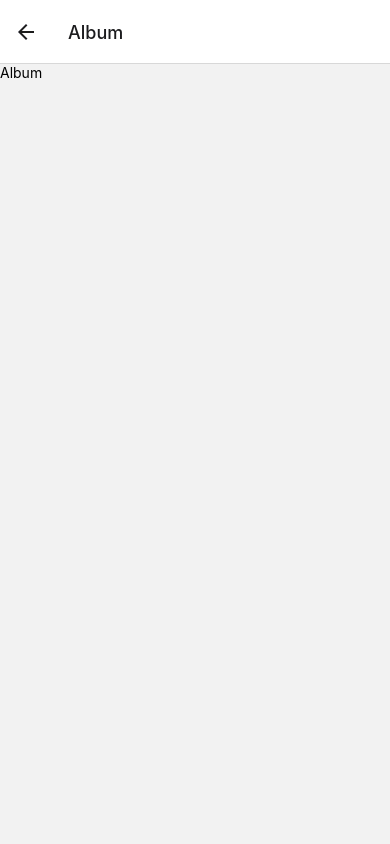
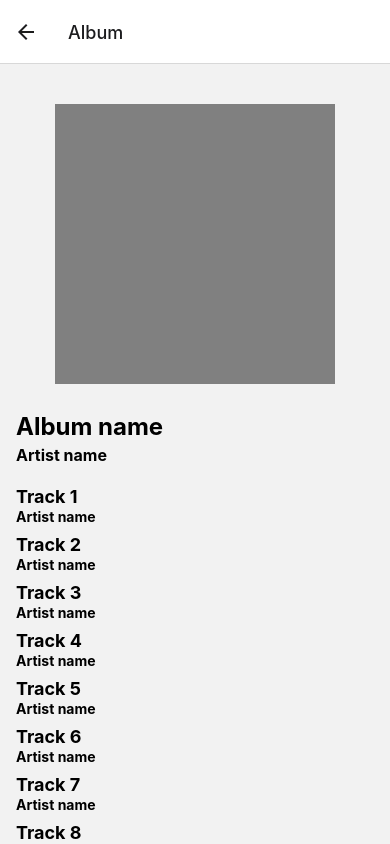
Before and after one commit to tchesa/expo-music-player-app, a React Native app: screen /Album in a window 390 px wide. Shown: the top 844 px of the page. Built offline with nearby package versions, Linux system fonts and the light colour scheme.

Commit message:
album & playlist screens

```diff
--- /dev/null
+++ b/src/components/track-card.tsx
@@ -0,0 +1,39 @@
+import { Text, TouchableOpacity, View } from "react-native";
+
+type Props = {
+  // id: string;
+  title: string;
+  artist: string;
+  onPress?: () => void;
+};
+
+const TrackCard = ({ title, artist }: Props) => {
+  return (
+    <TouchableOpacity
+      style={{
+        paddingVertical: 4,
+      }}
+    >
+      <Text
+        style={{
+          fontSize: 18,
+          fontWeight: "bold",
+          lineHeight: 24,
+        }}
+      >
+        {title}
+      </Text>
+      <Text
+        style={{
+          fontSize: 14,
+          fontWeight: "bold",
+          lineHeight: 16,
+        }}
+      >
+        {artist}
+      </Text>
+    </TouchableOpacity>
+  );
+};
+
+export default TrackCard;
--- a/src/navigation/album.tsx
+++ b/src/navigation/album.tsx
@@ -1,9 +1,47 @@
 import { Text, View } from "react-native";
+import TrackCard from "../components/track-card";
 
 const Album = () => {
+  const artistName = "Artist name";
   return (
-    <View>
-      <Text>Album</Text>
+    <View style={{ flex: 1 }}>
+      <View style={{ paddingTop: 40, paddingBottom: 12, alignItems: "center" }}>
+        <View style={{ width: 280, height: 280, backgroundColor: "gray" }} />
+      </View>
+      <View style={{ padding: 16 }}>
+        <Text
+          style={{
+            fontSize: 24,
+            fontWeight: "bold",
+            marginBottom: 4,
+          }}
+        >
+          Album name
+        </Text>
+        <Text
+          style={{
+            fontSize: 16,
+            marginBottom: 16,
+            fontWeight: "bold",
+          }}
+        >
+          {artistName}
+        </Text>
+        <View>
+          <TrackCard title="Track 1" artist={artistName} />
+          <TrackCard title="Track 2" artist={artistName} />
+          <TrackCard title="Track 3" artist={artistName} />
+          <TrackCard title="Track 4" artist={artistName} />
+          <TrackCard title="Track 5" artist={artistName} />
+          <TrackCard title="Track 6" artist={artistName} />
+          <TrackCard title="Track 7" artist={artistName} />
+          <TrackCard title="Track 8" artist={artistName} />
+          <TrackCard title="Track 9" artist={artistName} />
+          <TrackCard title="Track 10" artist={artistName} />
+          <TrackCard title="Track 11" artist={artistName} />
+          <TrackCard title="Track 12" artist={artistName} />
+        </View>
+      </View>
     </View>
   );
 };
--- a/src/navigation/playlist.tsx
+++ b/src/navigation/playlist.tsx
@@ -1,9 +1,47 @@
 import { Text, View } from "react-native";
+import TrackCard from "../components/track-card";
 
 const Playlist = () => {
+  const artistName = "Artist Name";
   return (
-    <View>
-      <Text>Playlist</Text>
+    <View style={{ flex: 1 }}>
+      <View style={{ paddingTop: 40, paddingBottom: 12, alignItems: "center" }}>
+        <View style={{ width: 280, height: 280, backgroundColor: "gray" }} />
+      </View>
+      <View style={{ padding: 16 }}>
+        <Text
+          style={{
+            fontSize: 24,
+            fontWeight: "bold",
+            marginBottom: 16,
+          }}
+        >
+          Playlist Name
+        </Text>
+        {/* <Text
+          style={{
+            fontSize: 16,
+            marginBottom: 8,
+            fontWeight: "bold",
+          }}
+        >
+          Created by user
+        </Text> */}
+        <View>
+          <TrackCard title="Track 1" artist={artistName} />
+          <TrackCard title="Track 2" artist={artistName} />
+          <TrackCard title="Track 3" artist={artistName} />
+          <TrackCard title="Track 4" artist={artistName} />
+          <TrackCard title="Track 5" artist={artistName} />
+          <TrackCard title="Track 6" artist={artistName} />
+          <TrackCard title="Track 7" artist={artistName} />
+          <TrackCard title="Track 8" artist={artistName} />
+          <TrackCard title="Track 9" artist={artistName} />
+          <TrackCard title="Track 10" artist={artistName} />
+          <TrackCard title="Track 11" artist={artistName} />
+          <TrackCard title="Track 12" artist={artistName} />
+        </View>
+      </View>
     </View>
   );
 };
```
